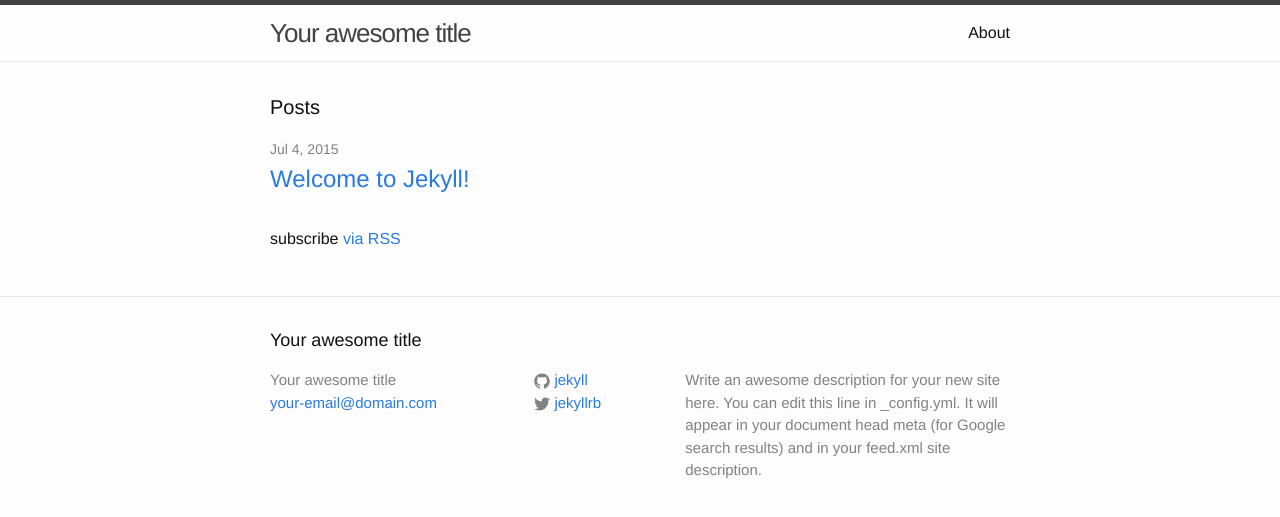
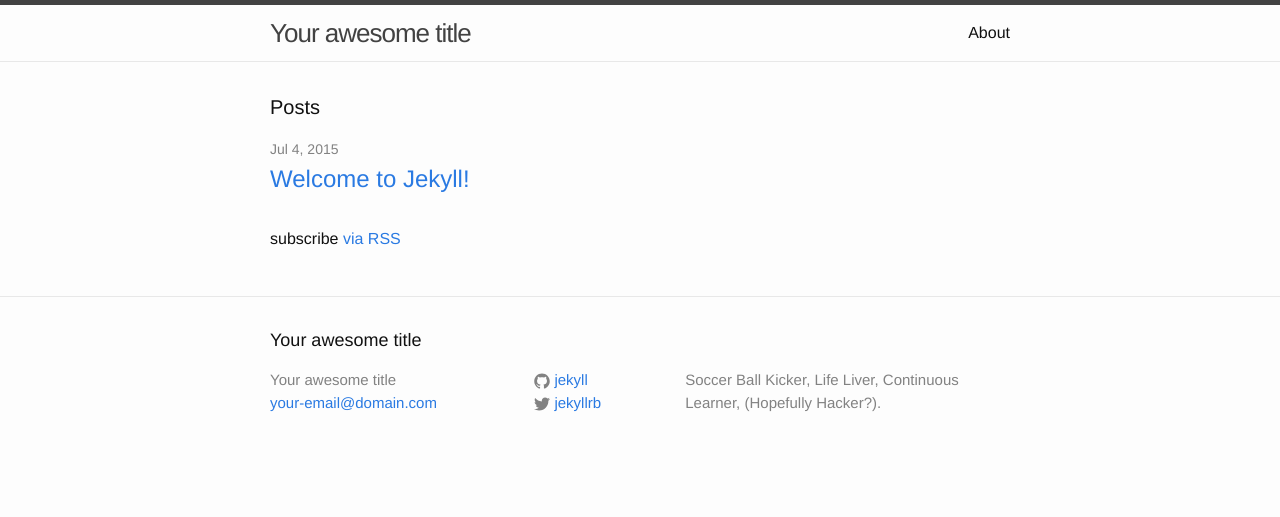
Before and after one commit to gDelgado14/gDelgado14.github.io, a Jekyll site: the page built from index.html, in a window 1280 px wide. Shown: the top 517 px of the page. Built offline with Jekyll 4.4.1, drawn with Linux system fonts in a browser that asks for light colours.

Commit message:
added page description

```diff
--- a/_config.yml
+++ b/_config.yml
@@ -1,10 +1,14 @@
 # Site settings
 title: Your awesome title
 email: your-email@domain.com
-description: > # this means to ignore newlines until "baseurl:"
-  Write an awesome description for your new site here. You can edit this
-  line in _config.yml. It will appear in your document head meta (for
-  Google search results) and in your feed.xml site description.
+
+# ">" ignores new lines until meaningful variable is included this means to ignore newlines until "baseurl:"
+#Write an awesome description for your new site here. You can edit this
+#line in _config.yml. It will appear in your document head meta (for
+#Google search results) and in your feed.xml site description.
+
+description: Soccer Ball Kicker, Life Liver, Continuous Learner, (Hopefully Hacker?).
+
 baseurl: "" # the subpath of your site, e.g. /blog/
 url: "http://yourdomain.com" # the base hostname & protocol for your site
 twitter_username: jekyllrb
```
